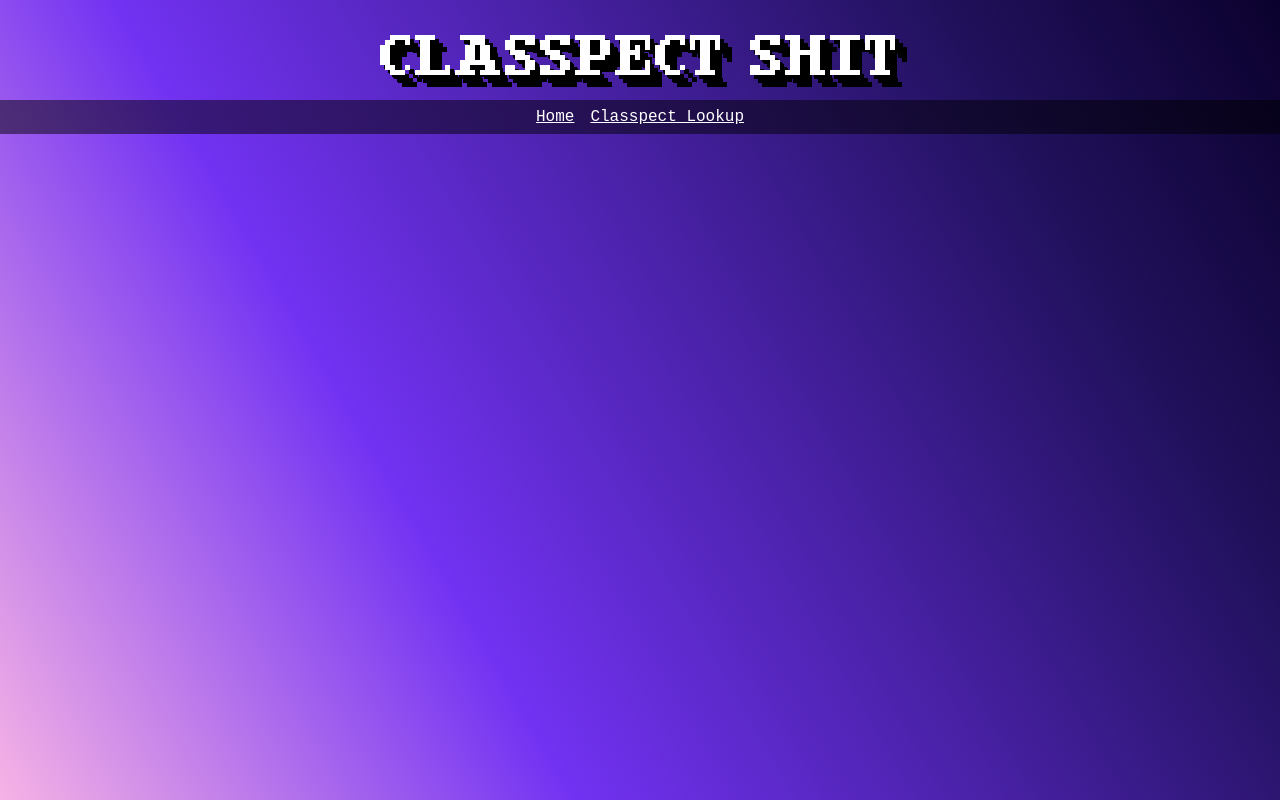
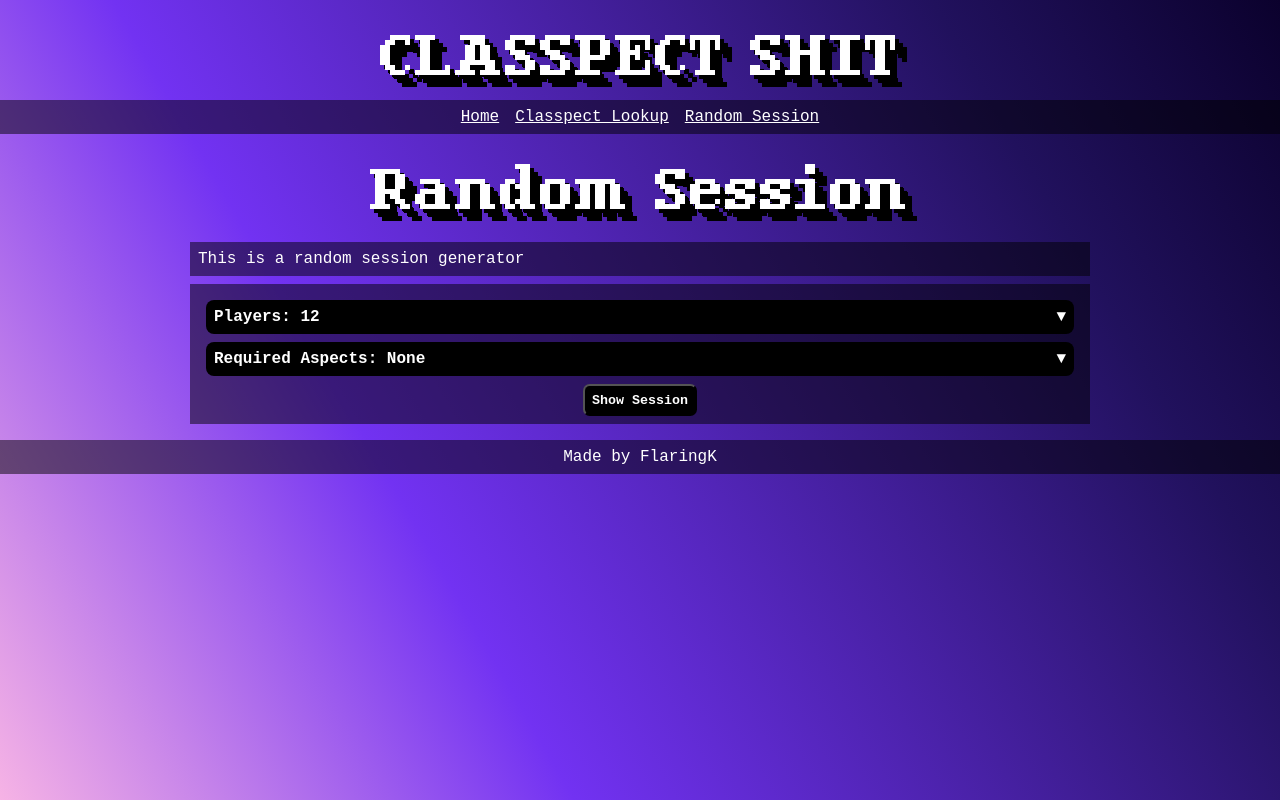
Before and after one commit to FlaringK/classpectcentral, a React (Create React App) app: page /session in a window 1280 px wide. Built offline with nearby package versions, Linux system fonts and the light colour scheme.

Commit message:
Random Session

```diff
--- a/src/app.js
+++ b/src/app.js
@@ -4,6 +4,8 @@ import ClasspectLoopup from './pages/lookup';
 import React from 'react';
 import { BrowserRouter as Router, Routes, Route}
     from 'react-router-dom';
+import Footer from './components/footer';
+import RandSession from './pages/randomSession';
 
 const MainApp = (props) => {
   return (
@@ -12,7 +14,9 @@ const MainApp = (props) => {
     <Routes>
         <Route path='/' element={<Home />} />
         <Route path='/lookup' element={<ClasspectLoopup />} />
+        <Route path='/session' element={<RandSession />} />
     </Routes>
+    <Footer />
     </Router>
    );
 }
--- a/src/components/cpIcons/classpectHighlight.js
+++ b/src/components/cpIcons/classpectHighlight.js
@@ -6,9 +6,9 @@ const ClasspectHighlight = (props) => {
   return (
     <div id="classpectday">
       <div id="classpectdayinfo">
-        <h3>{props.title}</h3>
+        <h4>{props.title}</h4>
         <ClasspectIcon class={props.highlight[0]} aspect={props.highlight[1]} />
-        <h2>The {props.highlight[0].toUpperCase()} of {props.highlight[1].toUpperCase()}</h2>
+        <h3>{props.content}</h3>
       </div>
       <ClasspectOrbit classpects={props.classpects}/>
   </div>
--- a/src/components/cpIcons/classpects.css
+++ b/src/components/cpIcons/classpects.css
@@ -31,9 +31,9 @@
 
   width: min-content;
 
-  clip-path: circle(31.25% at 50% 50%);
+  clip-path: circle(31% at 50% 50%);
   background-color: grey;
-  background-image: radial-gradient(circle, rgba(174,255,0,1) 25%, grey 25%);
+  background-image: radial-gradient(circle, rgba(174,255,0,1) 25%, grey 26%);
   background-position: center;
   background-repeat: no-repeat;
   background-size: 40%;
--- /dev/null
+++ b/src/components/footer.js
@@ -0,0 +1,11 @@
+import React from "react";
+
+const Footer = (props) => {
+  return (
+    <div id="footer">
+      Made by FlaringK
+    </div>
+   );
+}
+
+export default Footer;
--- /dev/null
+++ b/src/components/lookup/dropdown.css
@@ -0,0 +1,41 @@
+.dropdown {
+  margin: 0.5em;
+  padding: 0.5em;
+  background: black;
+
+  border-radius: 0.5em;
+}
+
+.dropdownDisplay {
+  font-weight: bold;
+  margin: -0.5em;
+  padding: 0.5em;
+  cursor: pointer;
+}
+.dropdownDisplay::after {
+  float: right;
+}
+.dropdown.closed .dropdownDisplay::after { content: "▼"}
+.dropdown.open .dropdownDisplay::after { content: "▲"}
+
+.dropdownList {
+  max-height: 20em;
+  transition: max-height 250ms linear;
+  overflow: hidden;
+}
+.dropdownList ul {
+  margin: 0em;
+  padding: 0.4em;
+  list-style: none;
+}
+.dropdownList li {
+  cursor: pointer;
+}
+.dropdownList li:hover {
+  background: white;
+  color: black;
+}
+
+.dropdown.closed .dropdownList {
+  max-height: 0;
+}
--- a/src/components/lookup/dropdown.js
+++ b/src/components/lookup/dropdown.js
@@ -1,9 +1,27 @@
-import React from "react";
+import React, { useState } from "react";
+import "./dropdown.css"
 
 const Dropdown = (props) => {
+
+  const [open, setOpen] = useState(false)
+
+  const toggleOpen = () => {
+    setOpen(open ? false : true)
+  }
+
   return (
-    <div>
-      { props.list.map(e => <div onClick={() => { props.select(e)} }> { e } </div> ) }
+    <div className={"dropdown " + (open ? "open" : "closed")}>
+      <div className="dropdownDisplay" onClick={toggleOpen}>
+        { props.title } { props.selected }
+      </div>
+      <div className="dropdownList">
+        <ul>
+          { props.list.map(e => <li onClick={() => { props.select(e); setOpen(false) } }>
+              { e }
+            </li>
+          )}
+        </ul>
+      </div>
     </div>
    );
 }
--- /dev/null
+++ b/src/components/lookup/infobox.js
@@ -0,0 +1,12 @@
+import React from "react";
+
+const InfoBox = (props) => {
+  return (
+    <div className="infoBlock">
+      <div className="infoBlockTitle"> {props.title} </div>
+      <div className="infoBlockTContent"> {props.content} </div>
+    </div>
+   );
+}
+
+export default InfoBox;
--- a/src/components/navbar.js
+++ b/src/components/navbar.js
@@ -9,6 +9,7 @@ const Navbar = (props) => {
         <ul>
           <li><Link to="/">Home</Link></li>
           <li><Link to="/Lookup">Classpect Lookup</Link></li>
+          <li><Link to="/session">Random Session</Link></li>
         </ul>
       </div>
     </div>
--- a/src/global.css
+++ b/src/global.css
@@ -16,9 +16,8 @@ body {
   color: white;
 }
 
-h1 {
+h1, h2, h3, h4 {
   font-family: 'Fontstuck extended';
-  font-size: 5em;
   font-weight: 400;
   text-align: center;
 
@@ -26,6 +25,10 @@ h1 {
 
   text-shadow: 0.05em 0.05em 0 black, 0.1em 0.1em 0 black, 0.15em 0.15em 0 black ;
 }
+h1 { font-size: 5em; }
+h2 { font-size: 4em; }
+h3 { font-size: 3em; }
+h4 { font-size: 2em; }
 
 #navbar {
   background: rgba(0, 0, 0, 0.5);
@@ -45,7 +48,31 @@ h1 {
   padding: 8px;
 }
 
+#footer {
+  background: rgba(0, 0, 0, 0.5);
+  text-align: center;
+  padding: 8px;
+  margin-top: 1em;
+}
+
 .main {
   max-width: 900px;
   margin: auto;
 }
+.contentBox {
+  background: rgba(0, 0, 0, 0.5);
+  padding: 0.5em;
+  margin-top: 0.5em;
+}
+button {
+  display: block;
+  background: black;
+  border-radius: 0.5em;
+  color: white;
+
+  padding: 0.5em;
+  font-family: inherit;
+  font-weight: bold;
+
+  margin: auto;
+}
--- a/src/pages/lookup.css
+++ b/src/pages/lookup.css
@@ -16,5 +16,19 @@
 
 #classpectInfo > div {
   background: rgba(0, 0, 0, 0.5);
-  flex-grow: 1;
+  width: 50%;
 }
+
+.infoBlock {
+  margin: 0.5em;
+  padding: 0.5em;
+
+  background: black;
+  border-radius: 0.5em;
+}
+.infoBlockTitle {
+  font-weight: bold;
+  font-size: 1.2em;
+  text-decoration: underline;
+  margin-bottom: 0.2em;
+}
--- a/src/pages/lookup.js
+++ b/src/pages/lookup.js
@@ -5,6 +5,7 @@ import "./lookup.css"
 
 import aspectClasses from "../components/JSONs/aspectsClasses.json"
 import Dropdown from "../components/lookup/dropdown";
+import InfoBox from "../components/lookup/infobox";
 
 
 const Lookup = (props) => {
@@ -16,26 +17,30 @@ const Lookup = (props) => {
   const [ aspect, setAspect ] = useState(queryParams.get('aspect'))
   const [ Cclass, setCclass ] = useState(queryParams.get('class'))
 
-  const testclick = () => {
-    setAspect("light")
-  }
+  const selectedAspect = aspectList.filter(obj => obj.name === aspect)[0]
+  const selectedClass = classList.filter(obj => obj.name === aspect)[0]
 
   return (
     <div id="classpectLookup" className="main">
+      <h1>Classpect Lookup</h1>
       <div id="classpectSelected">
         <ClasspectIcon aspect={ aspect } class={ Cclass } />
         <div>
-          The <strong>{ Cclass ? Cclass : "Null" }</strong> <br />
-          of <strong onClick={testclick}>{ aspect ? aspect : "Null" }</strong>
+          The <strong>{ Cclass ? Cclass : "null" }</strong> <br />
+          of <strong>{ aspect ? selectedAspect.name : "null" }</strong>
         </div>
       </div>
 
+      <h2>INTERPRETATIONS</h2>
       <div id="classpectInfo">
         <div id="aspect">
-          <Dropdown select={(aspect) => setAspect(aspect)} list={aspectList.map(e => e.name)} />
+          <h4>Aspect</h4>
+          <Dropdown select={(aspect) => setAspect(aspect)} list={aspectList.map(e => e.name)} selected={aspect ? aspect : "null"} />
+          { selectedAspect ? selectedAspect.info.map(e => <InfoBox title={e.author} content={e.text} />) : "" }
         </div>
         <div id="class">
-          <Dropdown select={(Cclass) => setCclass(Cclass)} list={classList.map(e => e.name)} />
+          <h4>Class</h4>
+          <Dropdown select={(Cclass) => setCclass(Cclass)} list={classList.map(e => e.name)} selected={Cclass ? Cclass : "null"} />
         </div>
       </div>
     </div>
--- /dev/null
+++ b/src/pages/randomSession.js
@@ -0,0 +1,84 @@
+import React, { useState } from "react";
+import Dropdown from "../components/lookup/dropdown";
+import ClasspectHighlight from "../components/cpIcons/classpectHighlight";
+import aspectClasses from "../components/JSONs/aspectsClasses.json"
+
+// https://stackoverflow.com/questions/2450954/how-to-randomize-shuffle-a-javascript-array
+const shuffle = (array) => {
+  let currentIndex = array.length,  randomIndex;
+
+  // While there remain elements to shuffle.
+  while (currentIndex != 0) {
+
+    // Pick a remaining element.
+    randomIndex = Math.floor(Math.random() * currentIndex);
+    currentIndex--;
+
+    // And swap it with the current element.
+    [array[currentIndex], array[randomIndex]] = [
+      array[randomIndex], array[currentIndex]];
+  }
+
+  return array;
+}
+
+const RandSession = (props) => {
+
+  const [ players, setPlayers ] = useState(12)
+  const [ requiredAspects, setRequiredAspects ] = useState("None")
+  const [ showSession, setShowSession ] = useState(false)
+
+  let randAspectList
+
+  switch (requiredAspects) {
+    case "Space":
+      randAspectList = shuffle(aspectClasses.aspects.map(e => e.name).filter(e => e !== "space")).slice(0, players)
+      randAspectList = shuffle(randAspectList.slice(1).concat(["space"]))
+      break
+    case "Time and Space":
+      randAspectList = shuffle(aspectClasses.aspects.map(e => e.name).filter(e => e !== "space" && e !== "time")).slice(0, players)
+      randAspectList = shuffle(randAspectList.slice(2).concat(["space", "time"]))
+      break
+    default:
+      randAspectList = shuffle(aspectClasses.aspects.map(e => e.name)).slice(0, players)
+      break;
+  }
+
+  const randClassList = shuffle(aspectClasses.classes.map(e => e.name)).slice(0, players)
+  let randSessionClasspects = randClassList.map((e, i) => [e, randAspectList[i]])
+
+  return (
+    <div id="randomSession" className="main">
+      <h1>Random Session</h1>
+      <div className="contentBox">
+        This is a random session generator
+      </div>
+      <div className="contentBox" id="sessionOptions">
+
+        <Dropdown list={[2,3,4,5,6,7,8,9,10,11,12]} title="Players: " selected={players} select={(number) => {
+          setPlayers(number);
+          setShowSession(false)
+          }} />
+
+        <Dropdown list={["None", "Space", "Time and Space"]} title="Required Aspects: " selected={requiredAspects} select={(value) => {
+          setRequiredAspects(value);
+          setShowSession(false)
+          }} />
+
+        <button onClick={() => { setShowSession(true) }}>Show Session</button>
+      </div>
+
+
+      <div id="randomSessionRender" className={showSession ? "open" : "closed"}>
+        { showSession ? <ClasspectHighlight
+          title="Main Character:"
+          highlight={randSessionClasspects[0]}
+          classpects={randSessionClasspects}
+        /> : ""}
+      </div>
+
+    </div>
+   );
+}
+
+export default RandSession;
```
